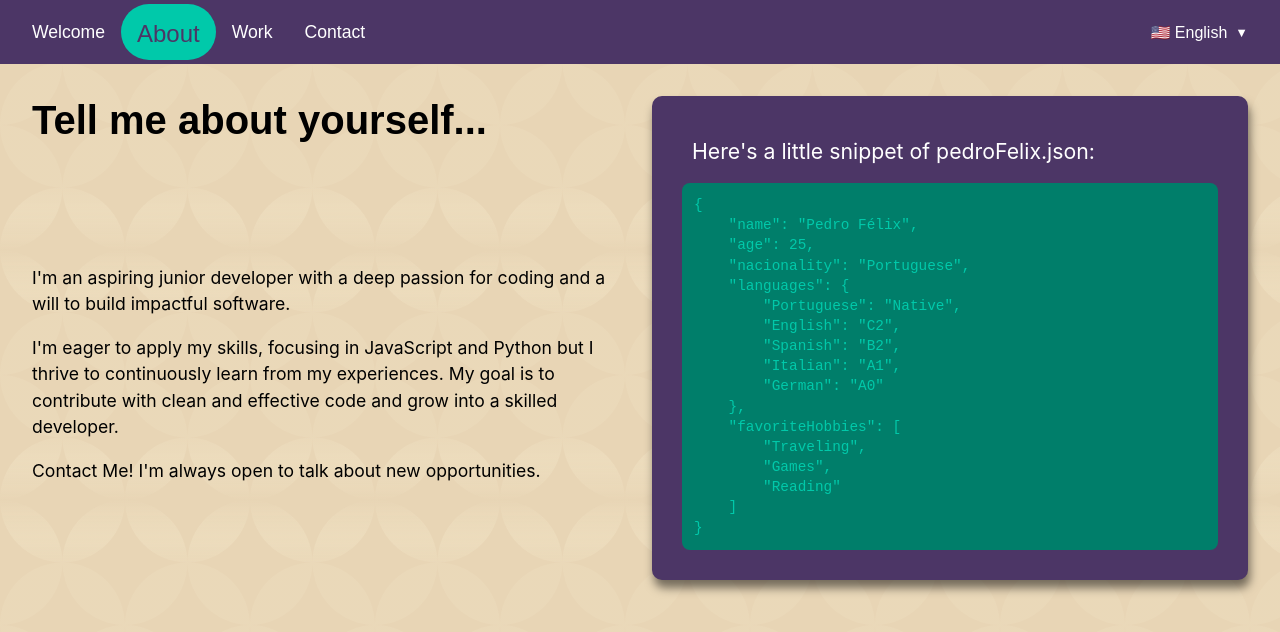
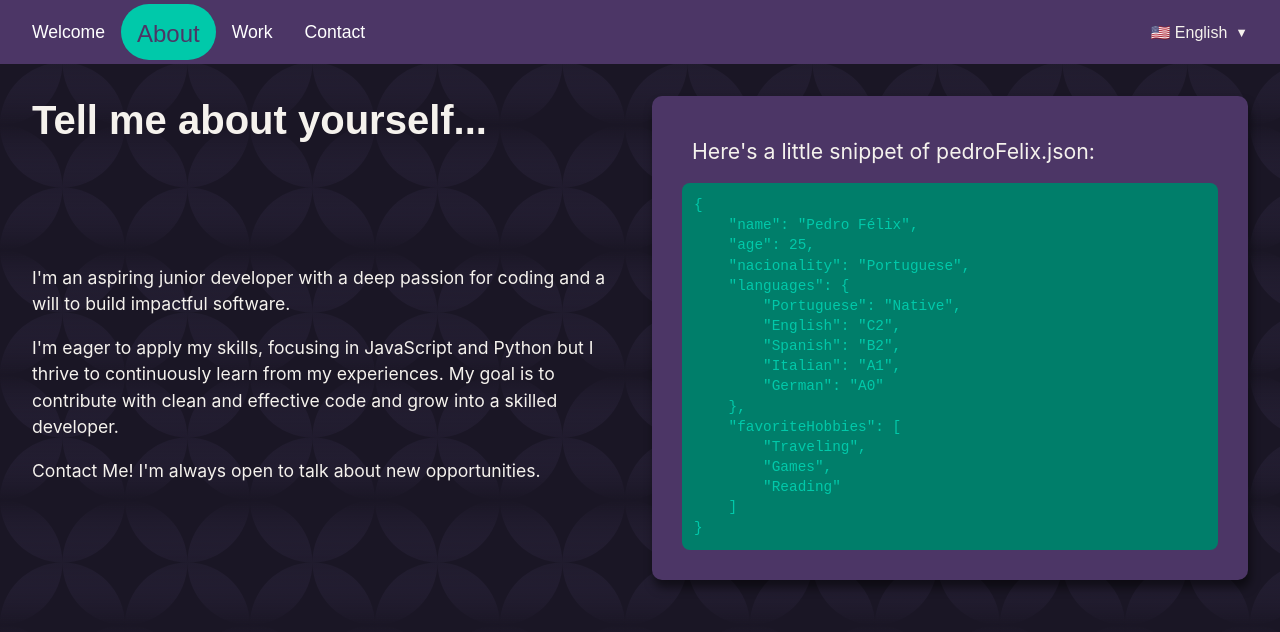
Before and after one commit to PedrorFelix/LearningReact, a React (Create React App) app: page /LearningReact/about in a window 1280 px wide. Shown: the top 632 px of the page. Built offline with nearby package versions, Linux system fonts and the light colour scheme; a web font is replaced by a local one.

Commit message:
adopted a darker theme

```diff
--- a/public/index.html
+++ b/public/index.html
@@ -45,7 +45,7 @@
     </script>
   </head>
 
-  <body style = 'background-color: #c3a68d;'>
+  <body style = 'background-color: #1a1625;'>
     <noscript>You need to enable JavaScript to run this app.</noscript>
     <div id="root"></div>
     <!--
--- a/src/locales/en/translation.json
+++ b/src/locales/en/translation.json
@@ -37,7 +37,7 @@
         "jobEntry3": {
             "position": "Bachelor's Degree",
             "degree": "IT and Multimedia",
-            "company": "Polythecnical Institute of Castelo Branco",
+            "company": "Polytechnical Institute of Castelo Branco",
             "location": "Castelo Branco, Portugal",
             "beginning": "October 2017",
             "end": "September 2022",
--- a/src/pages/ContactEntry.js
+++ b/src/pages/ContactEntry.js
@@ -8,7 +8,7 @@ export function ContactEntry( { contactIcon, contactType, contact, btnText } ){
     }
 
     const handleOpenLink = () =>{
-        window.open(contact, "_blank", "moopenee noreferrer");
+        window.open(contact, "_blank", "noopenee noreferrer");
     }
 
     return (
--- a/src/pages/ProfileImage.js
+++ b/src/pages/ProfileImage.js
@@ -18,7 +18,7 @@ export function ProfileImage( { svgpath } ) {
         </defs>
         <rect x="0" y="0" width="540" height="540" fill="#4c3666ff" mask="url(#maskForBg2)" />
 
-        <rect x="0" y="0" width="540" height="540" fill="#e8d5b5" mask="url(#maskForBg1)" />
+        <rect x="0" y="0" width="540" height="540" fill="#1a1625" mask="url(#maskForBg1)" />
 
         <image href= { imagePath } x="0" y="-25" width="540" height="540" mask="url(#maskForImage)"
           alt="Pedro Félix - Junior Software Developer"/>
--- a/src/pages/styles/App.css
+++ b/src/pages/styles/App.css
@@ -7,7 +7,8 @@
 
 .mainPage {
   min-height: 100vh;
-  background-color: #e8d5b5;
+  background-color: #1a1625;
+  color:#f5f2ed;
   background-image: url('../../assets/backgroundShape.svg');
   background-repeat: repeat;
   background-size: 250px 250px;
--- a/src/pages/styles/BasicInfo.css
+++ b/src/pages/styles/BasicInfo.css
@@ -1,6 +1,6 @@
 .basicInfo {
     background-color: #4c3666;
-    color: white;
+    color: #f5f2ed;
     padding: clamp(0.75rem, 3vw, 1.25rem);
     border-radius: 10px;
     box-shadow: 2px 8px 10px rgba(0, 0, 0, 0.5);
--- a/src/pages/styles/ContactEntry.css
+++ b/src/pages/styles/ContactEntry.css
@@ -1,7 +1,7 @@
 .contactEntry{
     font-family: 'Bitcount', sans-serif;
     background-color: #4c3666;
-    color: white;
+    color: #f5f2ed;
     margin: 5px;
     padding: 15px;
     text-align: center;
--- a/src/pages/styles/JobEntry.css
+++ b/src/pages/styles/JobEntry.css
@@ -1,6 +1,6 @@
 .jobEntry {
     background-color: #4c3666;
-    color: #ddc0fa;
+    color: #f5f2ed;
     border-radius: 20px;
     box-shadow: 2px 8px 10px rgba(0, 0, 0, 0.5);
     padding: 20px;
--- a/src/pages/styles/LanguageSwitcher.css
+++ b/src/pages/styles/LanguageSwitcher.css
@@ -7,7 +7,7 @@
 .language-hamburger-btn {
   font-family: 'Bitcount', sans-serif !important;
   background: transparent !important;
-  color: #fff !important;
+  color: #f5f2ed !important;
   border: none !important;
   padding: 0.8rem 1rem !important;
   cursor: pointer;
@@ -66,7 +66,7 @@
   font-family: 'Bitcount', sans-serif !important;
   width: 100%;
   background: transparent !important;
-  color: #fff !important;
+  color: #f5f2ed !important;
   border: none !important;
   padding: 0.8rem 1rem !important;
   cursor: pointer;
--- a/src/pages/styles/NavBar.css
+++ b/src/pages/styles/NavBar.css
@@ -1,6 +1,6 @@
 .navBar{
   background-color: #4c3666;
-  color: #fff;
+  color: #f5f2ed;
   display: flex;
   position: relative;
   height:8vh;
```
Also changed, not shown: src/assets/backgroundShape.svg.
